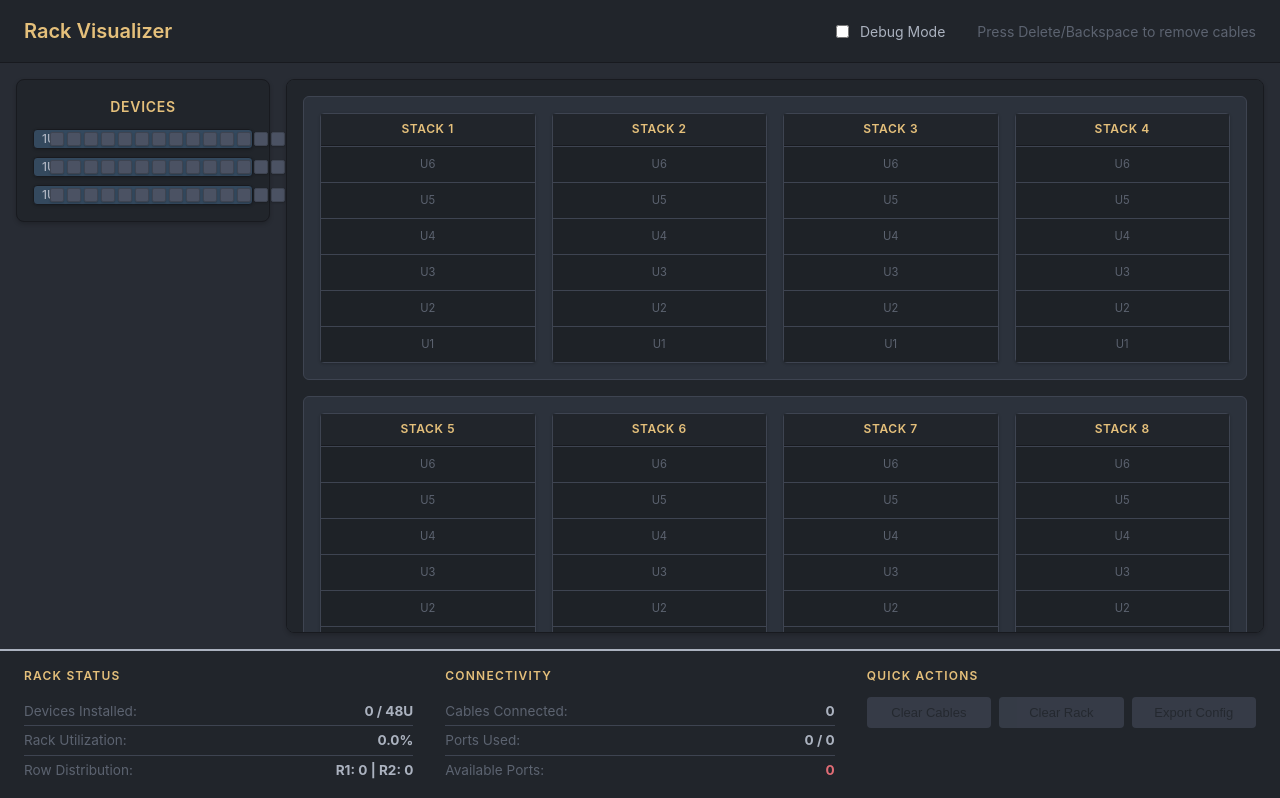
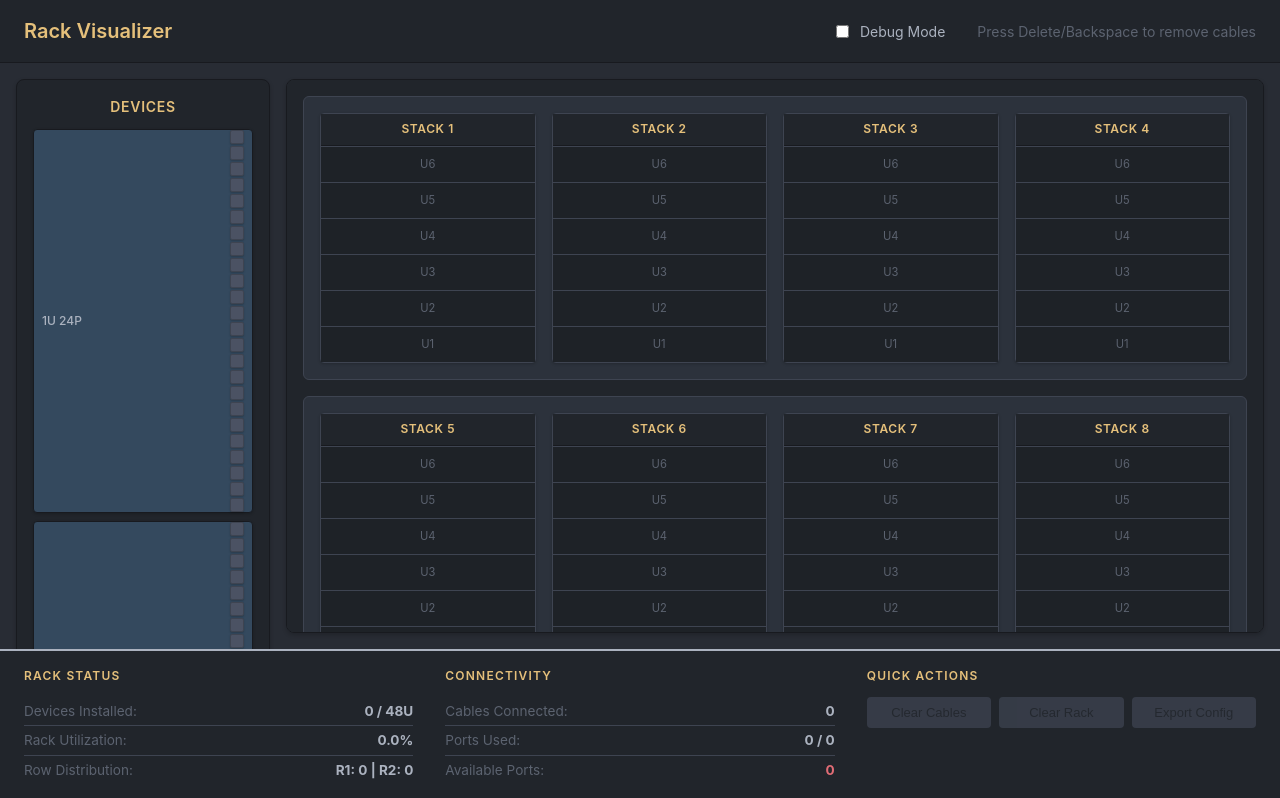
Before and after one commit to MingFei2001/rack-visualiser, a Svelte app: page / in a window 1280 px wide. Shown: the top 798 px of the page. Built offline with nearby package versions, Linux system fonts and the light colour scheme.

Commit message:
2 rows to fit them ports

```diff
--- a/src/Device.svelte
+++ b/src/Device.svelte
@@ -2,6 +2,14 @@
     import { createEventDispatcher } from "svelte";
     const dispatch = createEventDispatcher();
     export let device;
+
+    // Filter ports into two rows based on the 'portRow' property (0 for top, 1 for bottom)
+    $: topRowPorts = device.ports
+        ? device.ports.filter((p) => p.portRow === 0)
+        : [];
+    $: bottomRowPorts = device.ports
+        ? device.ports.filter((p) => p.portRow === 1)
+        : [];
 
     function handleDragStart(event) {
         event.dataTransfer.setData("device", JSON.stringify(device));
@@ -80,8 +88,14 @@
 
     .ports-container {
         display: flex;
-        gap: 3px;
+        flex-direction: column; /* Stack rows vertically */
+        gap: 2px; /* Gap between the two rows */
         flex-shrink: 0;
+    }
+
+    .port-row {
+        display: flex;
+        gap: 3px; /* Gap between individual ports in a row */
     }
 
     .port {
```
